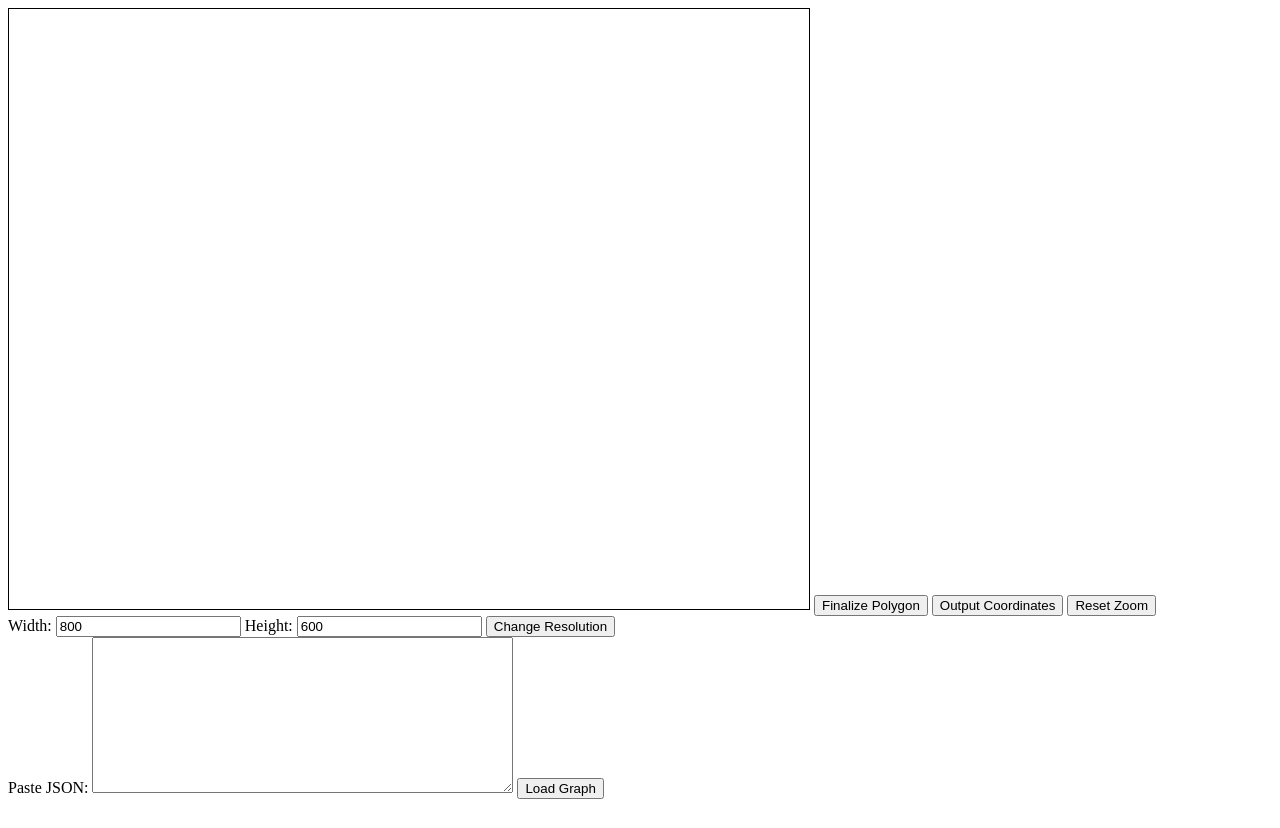
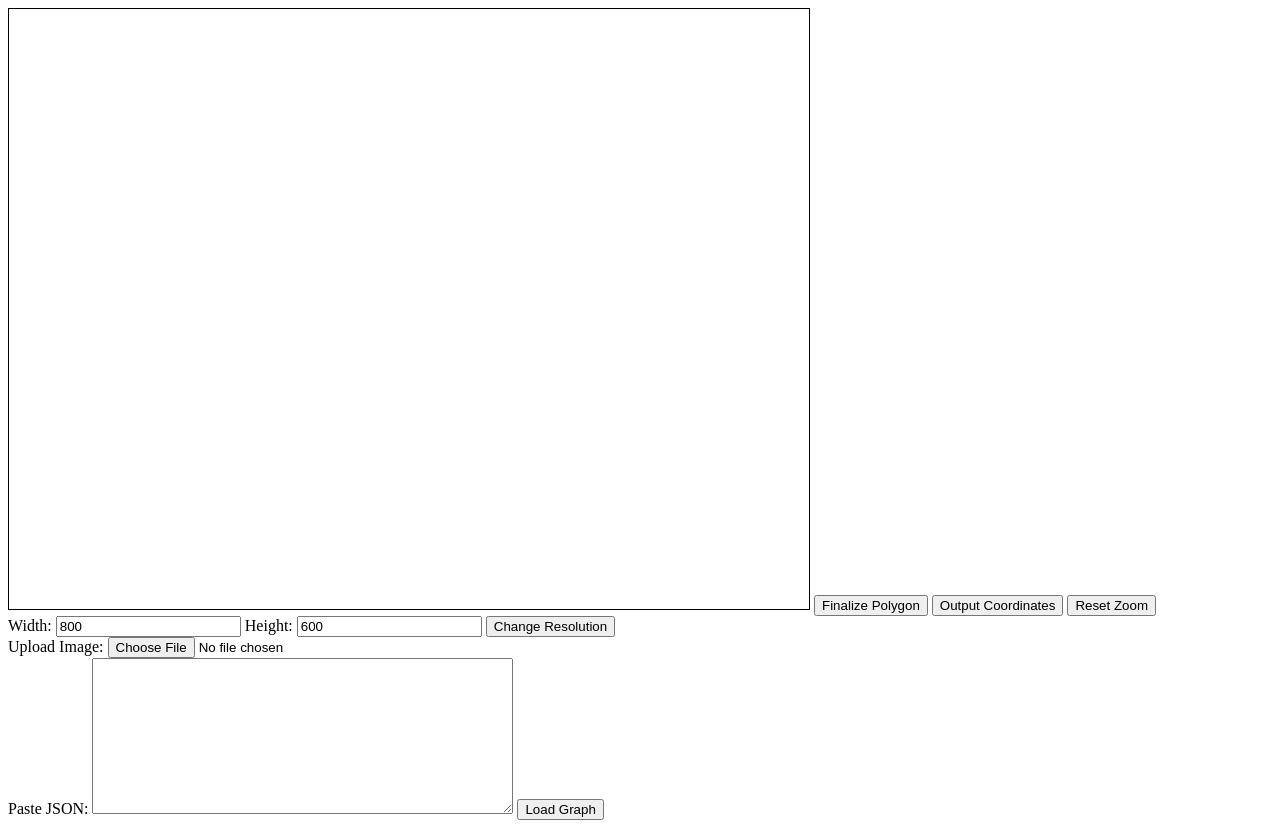
Before and after one commit to AbyssPortal/PolygonalMapDrawer, a plain HTML site: page index.html in a window 1280 px wide. Before the commit the page ends 807 px from the top, so only its background shows below. Drawn offline with Linux system fonts and the light colour scheme.

Commit message:
added image tracing

```diff
--- a/index.html
+++ b/index.html
@@ -26,6 +26,10 @@
     </div>
     <div id="output"></div>
     <div>
+        <label for="imageInput">Upload Image:</label>
+        <input type="file" id="imageInput" accept="image/*" onchange="loadImage(event)">
+    </div>
+    <div>
         <label for="jsonInput">Paste JSON:</label>
         <textarea id="jsonInput" rows="10" cols="50"></textarea>
         <button onclick="loadGraphFromJson()">Load Graph</button>
--- a/script.js
+++ b/script.js
@@ -75,8 +75,26 @@ function finalizePolygon() {
     }
 }
 
+
+let img = new Image();
+
+function loadImage(event) {
+    const file = event.target.files[0];
+    if (file) {
+        const reader = new FileReader();
+        reader.onload = function(e) {
+            img.onload = function() {
+                draw();
+            };
+            img.src = e.target.result;
+        };
+        reader.readAsDataURL(file);
+    }
+}
+
 function draw() {
     ctx.clearRect(0, 0, canvas.width, canvas.height);
+    ctx.drawImage(img, offsetX, offsetY, canvas.width * zoomLevel, canvas.height * zoomLevel);
     ctx.save();
     ctx.translate(offsetX, offsetY)
     ctx.scale(zoomLevel, zoomLevel);
```
